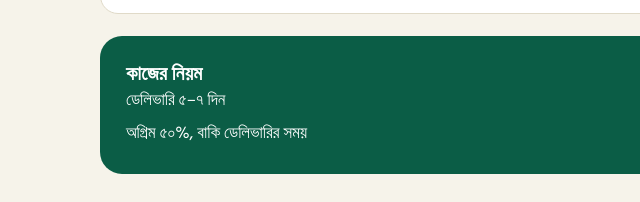
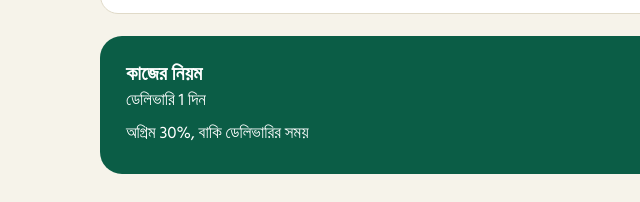
Before and after one commit to nmstechbangla-png/nirbacon.nms, a plain HTML site: page index.html in a window 1280 px wide. Shown: the part 1918-2120 px from the top of the page, 0-640 px from the left. Drawn offline with Linux system fonts and the light colour scheme.

Commit message:
Modify delivery time and payment terms in index.html
Updated delivery time and payment terms in rules section.

```diff
--- a/index.html
+++ b/index.html
@@ -51,7 +51,7 @@
   <div><span>মাসিক আপডেট ও সাপোর্ট<small>লেখা, ছবি ও সমস্যার সমাধান</small></span><b>বিনামূল্যে</b></div>
   <div style="border:0"><span>আলাদা ব্যানার/পোস্টার<small>নতুন ডিজাইন</small></span><b>১০০ টাকা<small>প্রতিটি</small></b></div>
  </div>
- <div class="rule"><h3>কাজের নিয়ম</h3><p>ডেলিভারি ৫–৭ দিন</p><p>অগ্রিম ৫০%, বাকি ডেলিভারির সময়</p></div>
+ <div class="rule"><h3>কাজের নিয়ম</h3><p>ডেলিভারি 1 দিন</p><p>অগ্রিম 30%, বাকি ডেলিভারির সময়</p></div>
 </div></section>
 
 <section id="works" style="padding-top:0"><div class="w">
```
